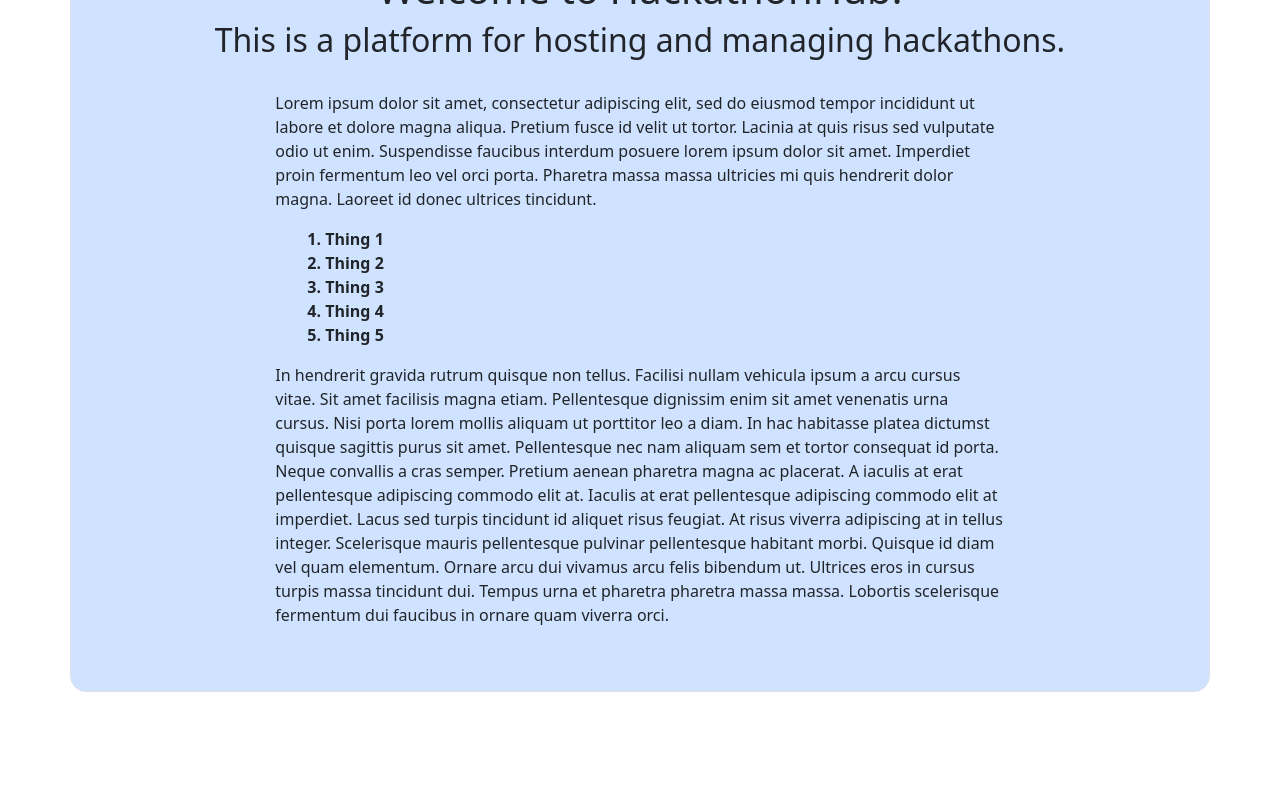
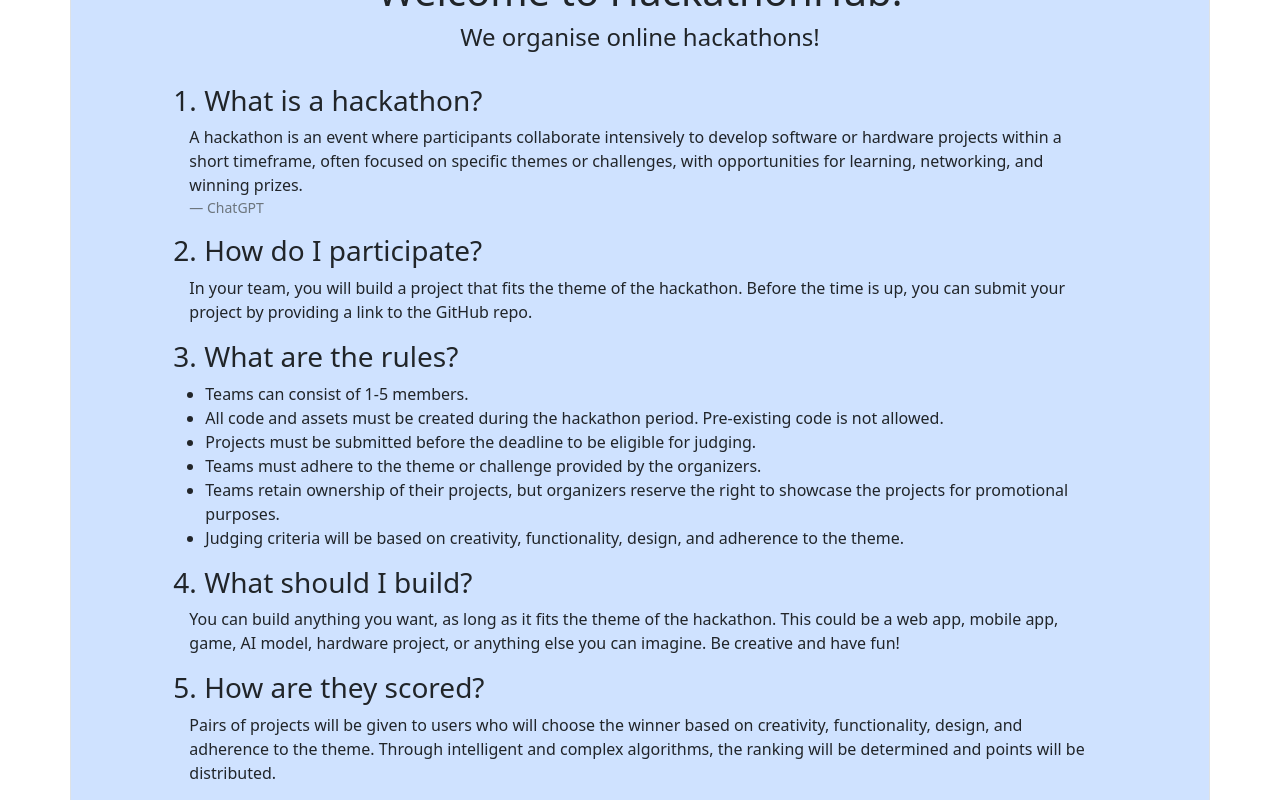
Before and after one commit to A9-dev/hackathonhub, a Next.js app: page / in a window 1280 px wide. Shown: the part 380-1180 px from the top of the page. Before the commit the page ends 1072 px from the top, so only its background shows below. Built offline with nearby package versions, Linux system fonts and the light colour scheme; no server answers; the database is empty.

Commit message:
feat: added FAQ

```diff
--- a/src/app/page.tsx
+++ b/src/app/page.tsx
@@ -18,47 +18,73 @@ export default function Home() {
   }, []);
 
   return (
-    <main>
-      <div className="container-fluid text-center p-5 width-100% bg-secondary-subtle">
+    <main style={{ paddingBottom: "500px" }}>
+      <div className="container-fluid text-center p-5 bg-secondary-subtle">
         <h1 className="display-1">{prompt}</h1>
         <p>01:13:21</p>
       </div>
-      <div className="container border rounded-4 rounded-top-0 bg-primary-subtle p-5">
+      <div
+        className="container border rounded-4 rounded-top-0 bg-primary-subtle"
+        style={{ padding: "50px 20px 100px 20px" }}
+      >
         <div className="text-center">
           <h1>Welcome to HackathonHub!</h1>
-          <h2>This is a platform for hosting and managing hackathons.</h2>
+          <h4>We organise online hackathons!</h4>
         </div>
         <br />
-        <div className="m-auto" style={{ width: "70%" }}>
-          <p>
-            Lorem ipsum dolor sit amet, consectetur adipiscing elit, sed do eiusmod tempor
-            incididunt ut labore et dolore magna aliqua. Pretium fusce id velit ut tortor. Lacinia
-            at quis risus sed vulputate odio ut enim. Suspendisse faucibus interdum posuere lorem
-            ipsum dolor sit amet. Imperdiet proin fermentum leo vel orci porta. Pharetra massa massa
-            ultricies mi quis hendrerit dolor magna. Laoreet id donec ultrices tincidunt.
+        <div className="m-auto" style={{ width: "85%" }}>
+          <h3>1. What is a hackathon?</h3>
+
+          <figure className="mx-3">
+            <p>
+              A hackathon is an event where participants collaborate intensively to develop software
+              or hardware projects within a short timeframe, often focused on specific themes or
+              challenges, with opportunities for learning, networking, and winning prizes.
+            </p>
+            <figcaption className="blockquote-footer">ChatGPT</figcaption>
+          </figure>
+
+          <h3>2. How do I participate?</h3>
+          <p className="mx-3">
+            In your team, you will build a project that fits the theme of the hackathon. Before the
+            time is up, you can submit your project by providing a link to the GitHub repo.
           </p>
-          <b>
-            <ol style={{ listStylePosition: "inside" }}>
-              <li>Thing 1</li>
-              <li>Thing 2</li>
-              <li>Thing 3</li>
-              <li>Thing 4</li>
-              <li>Thing 5</li>
-            </ol>
-          </b>
-          <p>
-            In hendrerit gravida rutrum quisque non tellus. Facilisi nullam vehicula ipsum a arcu
-            cursus vitae. Sit amet facilisis magna etiam. Pellentesque dignissim enim sit amet
-            venenatis urna cursus. Nisi porta lorem mollis aliquam ut porttitor leo a diam. In hac
-            habitasse platea dictumst quisque sagittis purus sit amet. Pellentesque nec nam aliquam
-            sem et tortor consequat id porta. Neque convallis a cras semper. Pretium aenean pharetra
-            magna ac placerat. A iaculis at erat pellentesque adipiscing commodo elit at. Iaculis at
-            erat pellentesque adipiscing commodo elit at imperdiet. Lacus sed turpis tincidunt id
-            aliquet risus feugiat. At risus viverra adipiscing at in tellus integer. Scelerisque
-            mauris pellentesque pulvinar pellentesque habitant morbi. Quisque id diam vel quam
-            elementum. Ornare arcu dui vivamus arcu felis bibendum ut. Ultrices eros in cursus
-            turpis massa tincidunt dui. Tempus urna et pharetra pharetra massa massa. Lobortis
-            scelerisque fermentum dui faucibus in ornare quam viverra orci.
+          <h3>3. What are the rules?</h3>
+
+          <ul>
+            <li>Teams can consist of 1-5 members.</li>
+            <li>
+              All code and assets must be created during the hackathon period. Pre-existing code is
+              not allowed.
+            </li>
+            <li>Projects must be submitted before the deadline to be eligible for judging.</li>
+            <li>Teams must adhere to the theme or challenge provided by the organizers.</li>
+            <li>
+              Teams retain ownership of their projects, but organizers reserve the right to showcase
+              the projects for promotional purposes.
+            </li>
+            <li>
+              Judging criteria will be based on creativity, functionality, design, and adherence to
+              the theme.
+            </li>
+          </ul>
+          <h3>4. What should I build?</h3>
+          <p className="mx-3">
+            You can build anything you want, as long as it fits the theme of the hackathon. This
+            could be a web app, mobile app, game, AI model, hardware project, or anything else you
+            can imagine. Be creative and have fun!
+          </p>
+          <h3>5. How are they scored?</h3>
+          <p className="mx-3">
+            Pairs of projects will be given to users who will choose the winner based on creativity,
+            functionality, design, and adherence to the theme. Through intelligent and complex
+            algorithms, the ranking will be determined and points will be distributed.
+          </p>
+          <h3>6. What do I get out of it?</h3>
+          <p className="mx-3">
+            You will earn experience points and badges that can customize your appearance on the
+            website and be shown off on your profile. Also, companies that sponsor a hackathon will
+            be able to see your work and may reach out to you for job opportunities.
           </p>
         </div>
       </div>
```
